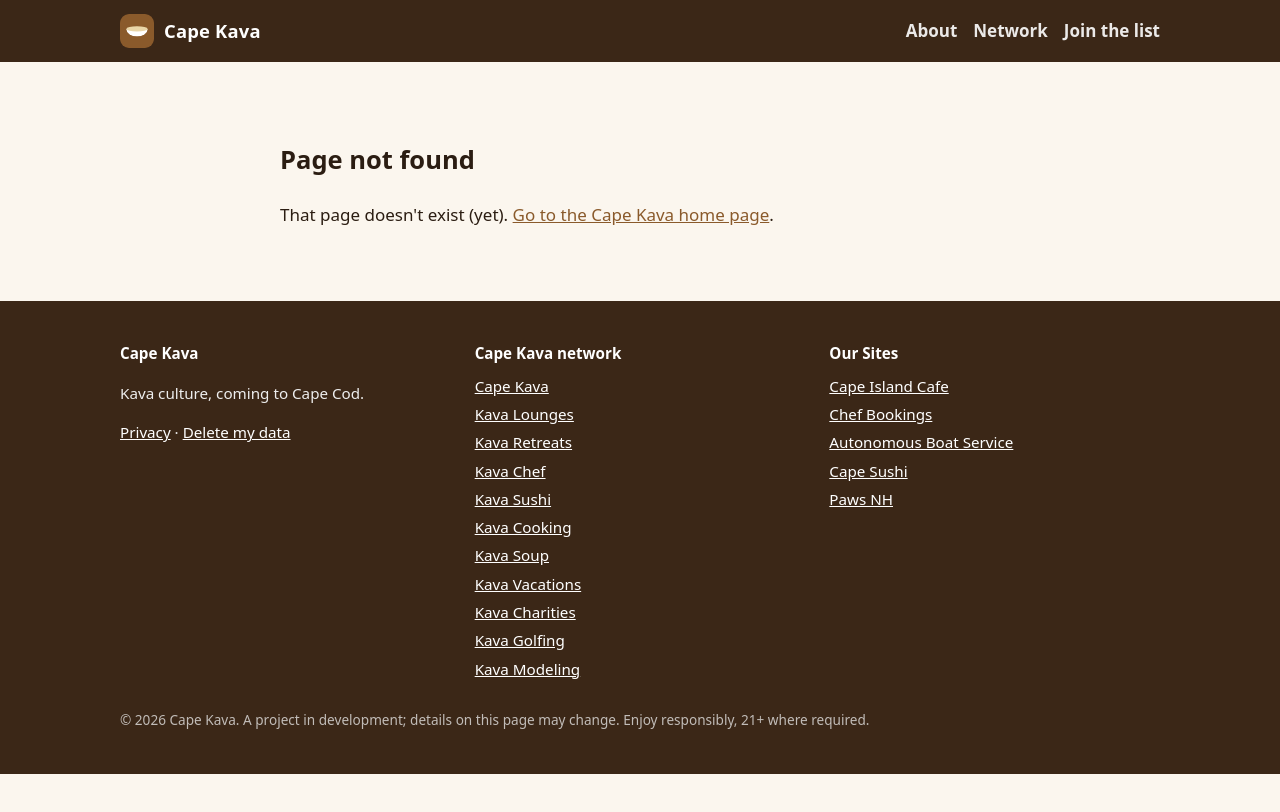
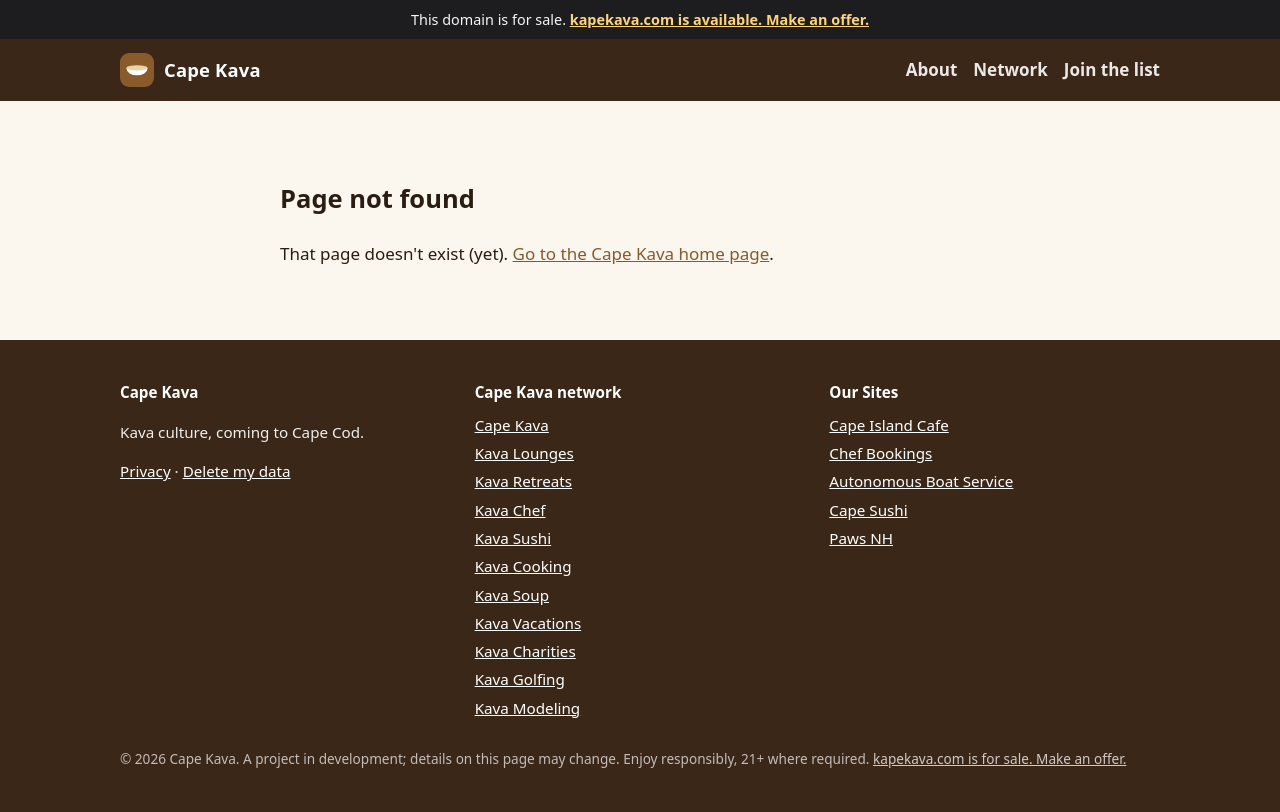
Before and after one commit to platinum00001/kapekava.com, a plain HTML site: page 404.html in a window 1280 px wide. Drawn offline with Linux system fonts and the light colour scheme.

Commit message:
Add for-sale notice linking to Afternic

```diff
--- a/404.html
+++ b/404.html
@@ -25,6 +25,7 @@
 <base href="https://platinum00001.github.io/kapekava.com/"><link rel="stylesheet" href="css/style.css">
 </head>
 <body>
+<div class="forsale" style="background:#1d1d1f;color:#f5f5f7;text-align:center;font-size:.9rem;padding:8px 12px">This domain is for sale. <a href="https://www.afternic.com/domain/kapekava.com" target="_blank" rel="noopener" style="color:#ffd479;font-weight:600">kapekava.com is available. Make an offer.</a></div>
 <header class="top"><div class="wrap">
 <a class="brand" href="./"><img src="favicon.svg" alt="" width="34" height="34">Cape Kava</a>
 <nav><a href="./#about" class="opt">About</a><a href="./#network" class="opt">Network</a><a href="./#join">Join the list</a></nav>
@@ -37,6 +38,6 @@
 <div><h4>Cape Kava</h4><p>Kava culture, coming to Cape Cod.</p><p><a href="privacy.html">Privacy</a> · <a href="privacy.html#data-deletion">Delete my data</a></p></div>
 <div><h4>Cape Kava network</h4><ul><li><a href="https://platinum00001.github.io/kapekava.com/">Cape Kava</a></li><li><a href="https://platinum00001.github.io/kavalounges.com/">Kava Lounges</a></li><li><a href="https://platinum00001.github.io/kavaretreats.com/">Kava Retreats</a></li><li><a href="https://platinum00001.github.io/kavachef.com/">Kava Chef</a></li><li><a href="https://platinum00001.github.io/kavasushi.com/">Kava Sushi</a></li><li><a href="https://platinum00001.github.io/kavacooking.com/">Kava Cooking</a></li><li><a href="https://platinum00001.github.io/kavasoup.com/">Kava Soup</a></li><li><a href="https://platinum00001.github.io/kavavacations.com/">Kava Vacations</a></li><li><a href="https://platinum00001.github.io/kavacharities.com/">Kava Charities</a></li><li><a href="https://platinum00001.github.io/kavagolfing.com/">Kava Golfing</a></li><li><a href="https://platinum00001.github.io/kavamodeling.com/">Kava Modeling</a></li></ul></div><div><h4>Our Sites</h4><ul><li><a href="https://capeislandcafe.com/">Cape Island Cafe</a></li><li><a href="https://chefbookings.org/">Chef Bookings</a></li><li><a href="https://platinum00001.github.io/autonomousboatservice.com/">Autonomous Boat Service</a></li><li><a href="https://platinum00001.github.io/capesushi.com/">Cape Sushi</a></li><li><a href="https://platinum00001.github.io/pawsnh.com/">Paws NH</a></li></ul></div>
 </div>
-<p class="fine">© 2026 Cape Kava. A project in development; details on this page may change. Enjoy responsibly, 21+ where required.</p>
+<p class="fine">© 2026 Cape Kava. A project in development; details on this page may change. Enjoy responsibly, 21+ where required. <a href="https://www.afternic.com/domain/kapekava.com" target="_blank" rel="noopener">kapekava.com is for sale. Make an offer.</a></p>
 </div></footer>
 </body></html>
```
Also changed, not shown: index.html (+2 -1 lines), privacy.html (+2 -1 lines).
